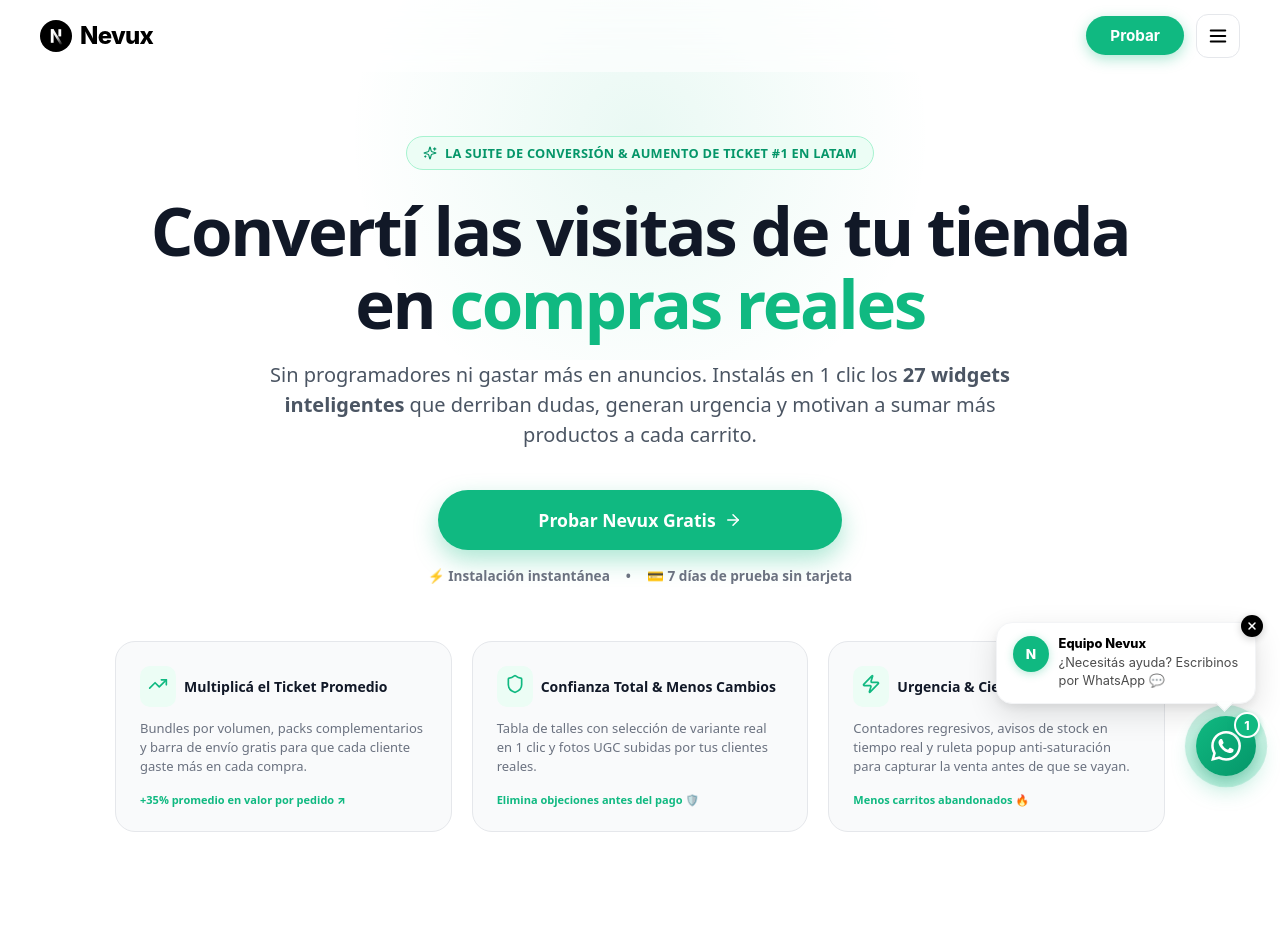
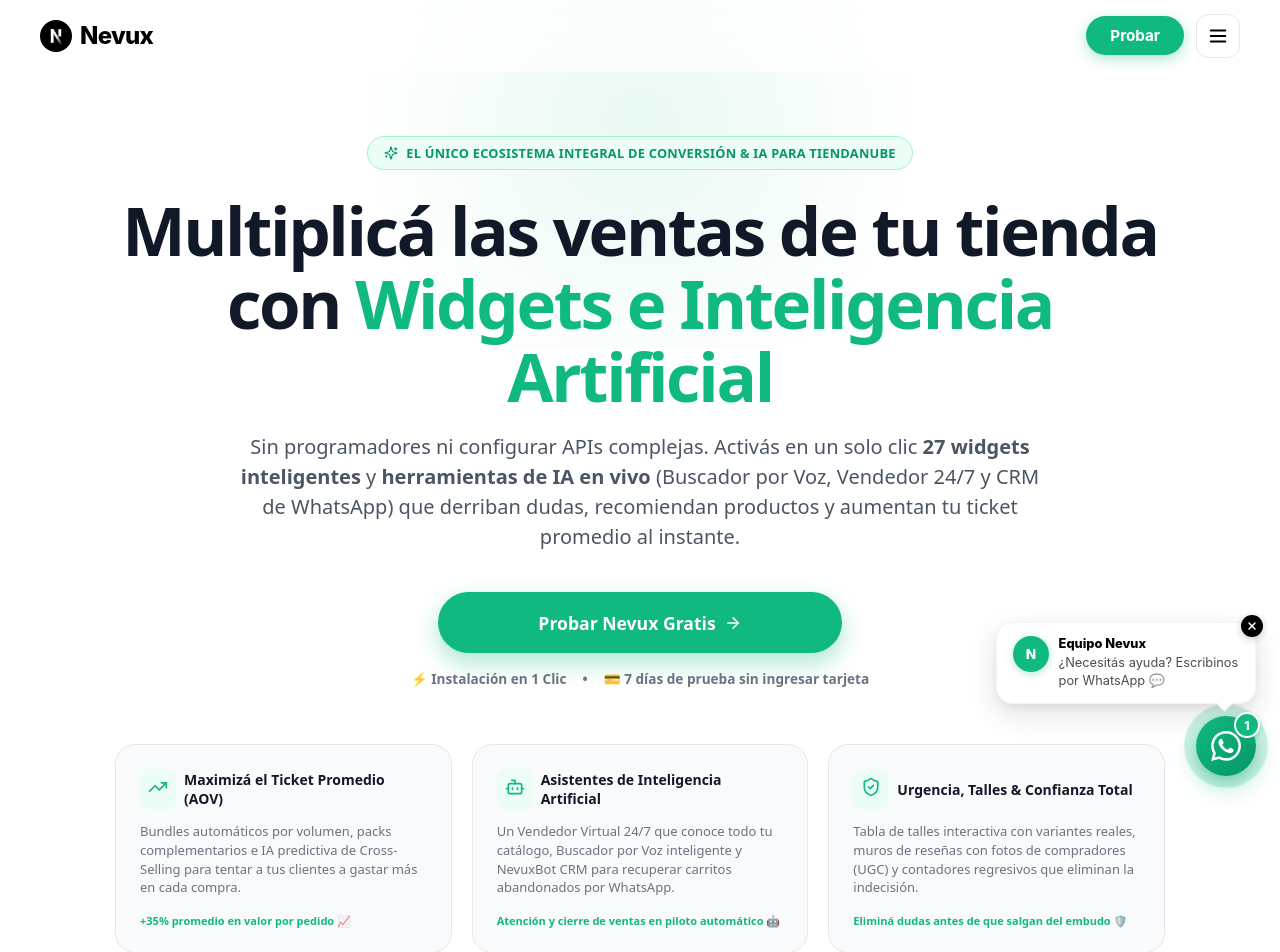
Before and after one commit to rodri-nexus/Nexus2026, a Next.js app: page / in a window 1280 px wide. Shown: the top 952 px of the page. Built offline with nearby package versions, Linux system fonts and the light colour scheme.

Commit message:
Update Hero.tsx

```diff
--- a/app/components/landing/Hero.tsx
+++ b/app/components/landing/Hero.tsx
@@ -1,8 +1,12 @@
+// app/components/landing/Hero.tsx
 "use client";
 
 import { motion } from "framer-motion";
-import { Zap, ArrowRight, TrendingUp, Sparkles, Shield, ShoppingCart } from "lucide-react";
+import { Zap, ArrowRight, TrendingUp, Sparkles, Bot, ShieldCheck } from "lucide-react";
 
+/* ═══════════════════════════════════════════
+   COMPONENTE PRINCIPAL
+═══════════════════════════════════════════ */
 export default function Hero() {
   return (
     <section
@@ -59,7 +63,7 @@ export default function Hero() {
           }}
         >
           <Sparkles size={14} />
-          <span>LA SUITE DE CONVERSIÓN & AUMENTO DE TICKET #1 EN LATAM</span>
+          <span>EL ÚNICO ECOSISTEMA INTEGRAL DE CONVERSIÓN & IA PARA TIENDANUBE</span>
         </motion.div>
 
         {/* Título Vendedor de Alto Impacto */}
@@ -76,8 +80,8 @@ export default function Hero() {
             margin: "0 0 1.25rem 0",
           }}
         >
-          Convertí las visitas de tu tienda en{" "}
-          <span style={{ color: "#10B981" }}>compras reales</span>
+          Multiplicá las ventas de tu tienda con{" "}
+          <span style={{ color: "#10B981" }}>Widgets e Inteligencia Artificial</span>
         </motion.h1>
 
         {/* Subtítulo enfocado en la Solución */}
@@ -89,13 +93,14 @@ export default function Hero() {
             fontSize: "clamp(1.05rem, 2.5vw, 1.25rem)",
             color: "#4b5563",
             lineHeight: 1.5,
-            maxWidth: "760px",
+            maxWidth: "820px",
             margin: "0 auto 2.5rem auto",
             fontWeight: 500,
           }}
         >
-          Sin programadores ni gastar más en anuncios. Instalás en 1 clic los <b>27 widgets inteligentes</b> que
-          derriban dudas, generan urgencia y motivan a sumar más productos a cada carrito.
+          Sin programadores ni configurar APIs complejas. Activás en un solo clic <b>27 widgets inteligentes</b> y
+          <b> herramientas de IA en vivo</b> (Buscador por Voz, Vendedor 24/7 y CRM de WhatsApp) que derriban dudas,
+          recomiendan productos y aumentan tu ticket promedio al instante.
         </motion.p>
 
         {/* CTA Principal */}
@@ -145,9 +150,9 @@ export default function Hero() {
               fontWeight: 600,
             }}
           >
-            <span>⚡ Instalación instantánea</span>
+            <span>⚡ Instalación en 1 Clic</span>
             <span>•</span>
-            <span>💳 7 días de prueba sin tarjeta</span>
+            <span>💳 7 días de prueba sin ingresar tarjeta</span>
           </div>
         </motion.div>
 
@@ -183,19 +188,19 @@ export default function Hero() {
                   <TrendingUp size={20} />
                 </div>
                 <span style={{ fontSize: "14px", fontWeight: 800, color: "#111827" }}>
-                  Multiplicá el Ticket Promedio
+                  Maximizá el Ticket Promedio (AOV)
                 </span>
               </div>
               <p style={{ fontSize: "13px", color: "#6b7280", lineHeight: 1.45, margin: 0 }}>
-                Bundles por volumen, packs complementarios y barra de envío gratis para que cada cliente gaste más en cada compra.
+                Bundles automáticos por volumen, packs complementarios e IA predictiva de Cross-Selling para tentar a tus clientes a gastar más en cada compra.
               </p>
             </div>
             <div style={{ marginTop: "16px", fontSize: "11px", fontWeight: 800, color: "#10B981" }}>
-              +35% promedio en valor por pedido ↗
+              +35% promedio en valor por pedido 📈
             </div>
           </div>
 
-          {/* Tarjeta 2: Cero Dudas y Antidevoluciones */}
+          {/* Tarjeta 2: Vendedor IA y Búsqueda por Voz */}
           <div
             style={{
               background: "#f9fafb",
@@ -210,22 +215,22 @@ export default function Hero() {
             <div>
               <div style={{ display: "flex", alignItems: "center", gap: "8px", marginBottom: "12px" }}>
                 <div style={{ background: "#ecfdf5", padding: "8px", borderRadius: "10px", color: "#10B981" }}>
-                  <Shield size={20} />
+                  <Bot size={20} />
                 </div>
                 <span style={{ fontSize: "14px", fontWeight: 800, color: "#111827" }}>
-                  Confianza Total & Menos Cambios
+                  Asistentes de Inteligencia Artificial
                 </span>
               </div>
               <p style={{ fontSize: "13px", color: "#6b7280", lineHeight: 1.45, margin: 0 }}>
-                Tabla de talles con selección de variante real en 1 clic y fotos UGC subidas por tus clientes reales.
+                Un Vendedor Virtual 24/7 que conoce todo tu catálogo, Buscador por Voz inteligente y NevuxBot CRM para recuperar carritos abandonados por WhatsApp.
               </p>
             </div>
             <div style={{ marginTop: "16px", fontSize: "11px", fontWeight: 800, color: "#10B981" }}>
-              Elimina objeciones antes del pago 🛡️
+              Atención y cierre de ventas en piloto automático 🤖
             </div>
           </div>
 
-          {/* Tarjeta 3: Urgencia y Ventas Rápidas */}
+          {/* Tarjeta 3: Urgencia, Talles y Confianza */}
           <div
             style={{
               background: "#f9fafb",
@@ -240,22 +245,22 @@ export default function Hero() {
             <div>
               <div style={{ display: "flex", alignItems: "center", gap: "8px", marginBottom: "12px" }}>
                 <div style={{ background: "#ecfdf5", padding: "8px", borderRadius: "10px", color: "#10B981" }}>
-                  <Zap size={20} />
+                  <ShieldCheck size={20} />
                 </div>
                 <span style={{ fontSize: "14px", fontWeight: 800, color: "#111827" }}>
-                  Urgencia & Cierre Inmediato
+                  Urgencia, Talles & Confianza Total
                 </span>
               </div>
               <p style={{ fontSize: "13px", color: "#6b7280", lineHeight: 1.45, margin: 0 }}>
-                Contadores regresivos, avisos de stock en tiempo real y ruleta popup anti-saturación para capturar la venta antes de que se vayan.
+                Tabla de talles interactiva con variantes reales, muros de reseñas con fotos de compradores (UGC) y contadores regresivos que eliminan la indecisión.
               </p>
             </div>
             <div style={{ marginTop: "16px", fontSize: "11px", fontWeight: 800, color: "#10B981" }}>
-              Menos carritos abandonados 🔥
+              Eliminá dudas antes de que salgan del embudo 🛡️
             </div>
           </div>
         </motion.div>
       </div>
     </section>
   );
-        }
+              }
```
